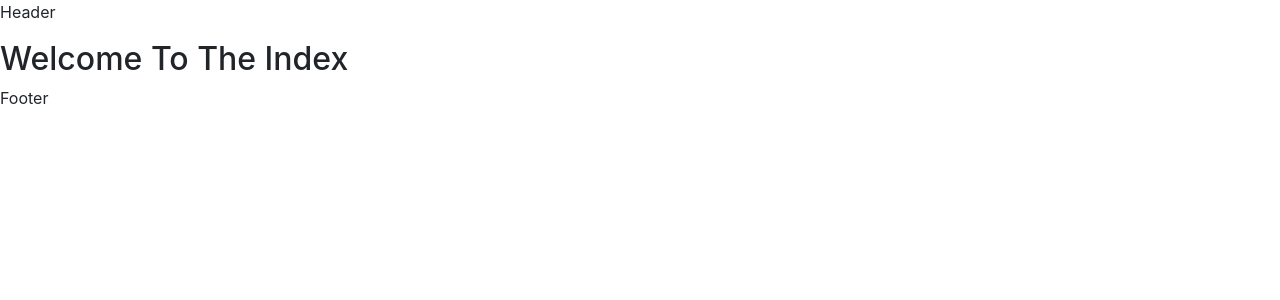
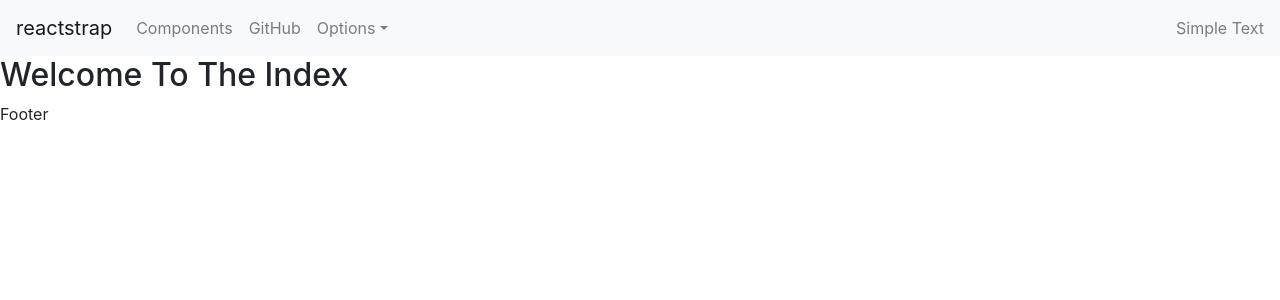
Before and after one commit to ch2isk4kos/seo-demo, a Next.js app in the folder client/: page / in a window 1280 px wide. Shown: the top 300 px of the page. Built offline with nearby package versions, Linux system fonts and the light colour scheme.

Commit message:
import and render Header component

```diff
--- a/client/components/Layout.js
+++ b/client/components/Layout.js
@@ -1,9 +1,10 @@
 import React from "react";
+import Header from "../components/Header";
 
 const Layout = ({ children }) => {
   return (
     <>
-      <p>Header</p>
+      <Header />
       {children}
       <p>Footer</p>
     </>
```
